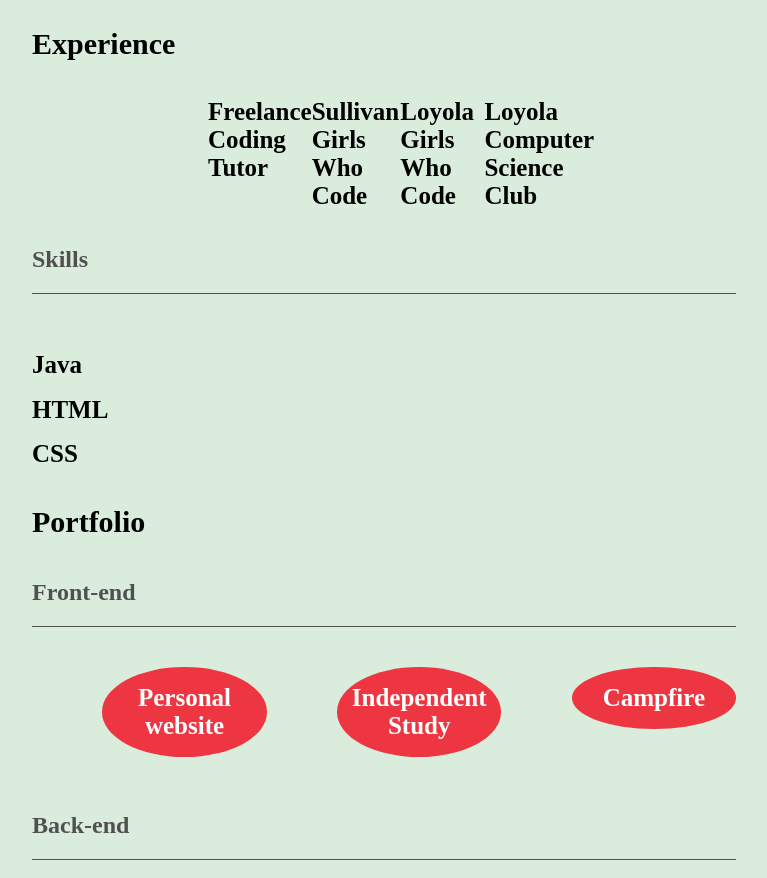
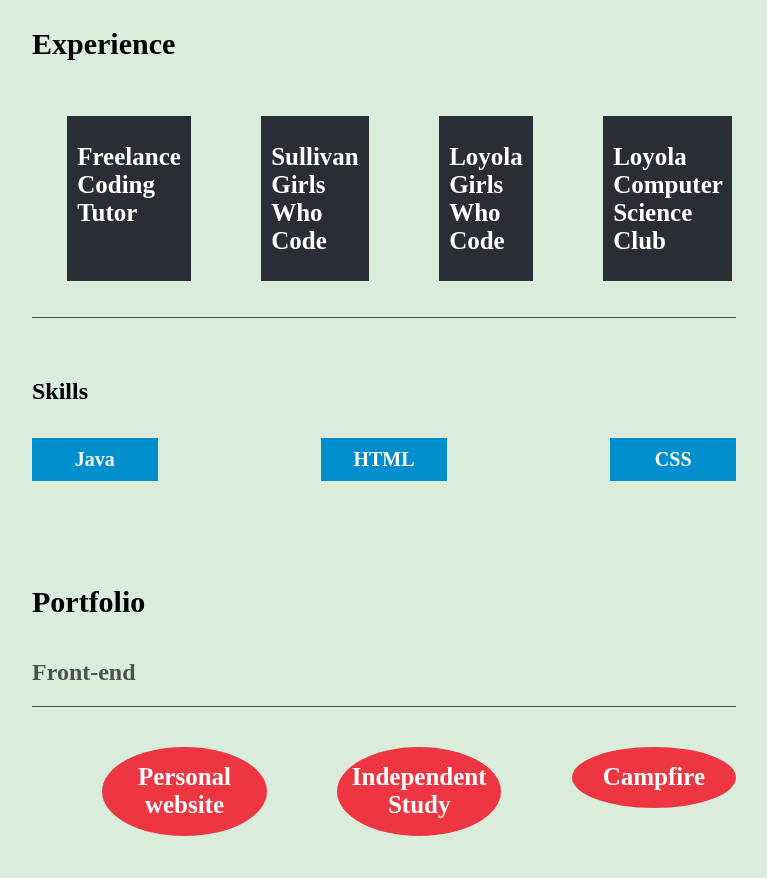
Before and after one commit to Zoryna/janeen-soria-website, a plain HTML site: page home.html in a window 1280 px wide. Shown: the part 1293-2171 px from the top of the page, without its empty margins (288-1055 px from the left). Drawn offline with Linux system fonts and the light colour scheme.

Commit message:
Experience and skills sections in boxes in different colors

```diff
--- a/css/experience.css
+++ b/css/experience.css
@@ -14,12 +14,17 @@
 .experienceexamples {
   display: flex;
   flex-direction: row;
-  margin-right: 20%; /*margins of text*/
-  margin-left: 25%;
+  justify-content: space-between;
 }
 
 .experienceexamples div {
-  color: #2A2D34; /*dark gray*/
+  background-color: #2A2D34; /*dark gray*/
+  margin: 5%;
+  padding: 10px;
+}
+
+.experienceexamples h1 {
+  color: white;
 }
 
 .experienceexamples div h1 {
@@ -27,7 +32,7 @@
 }
 
 .experiencecontents h2 {
-  color: #505050; /*gray*/
+  color: black;
   text-align: left;
 }
 
@@ -41,6 +46,18 @@
   background-color:#505050; /*gray*/
 }
 
+.skills {
+  display: flex;
+  flex-wrap: wrap;
+  justify-content: space-between;
+  margin-bottom: 10%;
+}
+
 .skills h1 {
-  font-size: 25px;
+  width: 15%;
+  padding:10px;
+  background-color: #008ECC; /*dark sky blue*/
+  color: white;
+  font-size: 20px;
+  text-align: center;
 }
--- a/home.html
+++ b/home.html
@@ -119,13 +119,12 @@
 
       </div>
     </div>
+    <hr> <!--line break-->
     <h2>Skills</h2>
-    <hr> <!--line break-->
-    <div class="skills"> <!--TODO -->
+    <div class="skills"> <!--TODO include level -->
       <h1>Java</h1>
       <h1>HTML</h1>
       <h1>CSS</h1>
-
 
     </div>
   </div>
```
